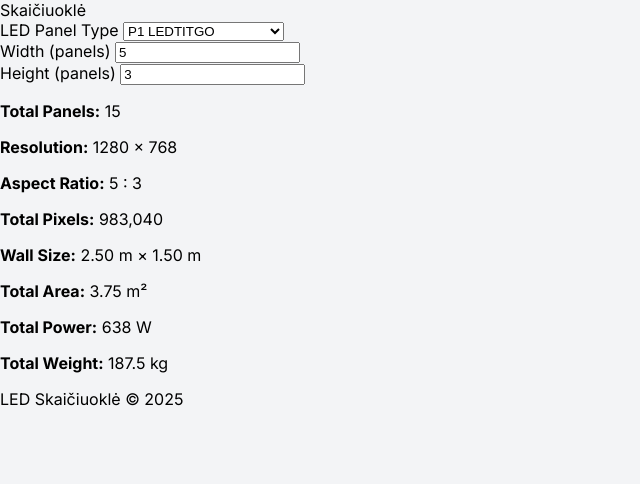
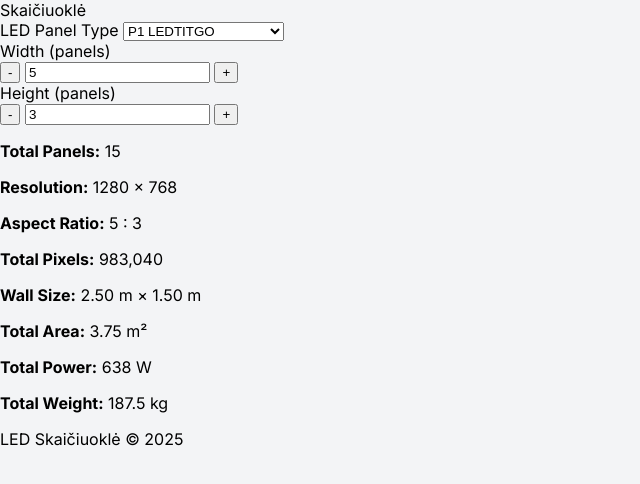
Before and after one commit to stogarauna/skaiciuokle, a SvelteKit app: page / in a window 1280 px wide. Shown: the top 484 px of the page, without its empty margins (0-640 px from the left). Built offline with nearby package versions, Linux system fonts and the light colour scheme.

Commit message:
Pridėti + ir - mygtukai panels width/height

```diff
--- a/src/routes/+page.svelte
+++ b/src/routes/+page.svelte
@@ -67,6 +67,8 @@
 			<label for="widthInput" class="block mb-1 text-sm font-semibold text-gray-700">
 				Width (panels)
 			</label>
+			<div class="flex items-center gap-2">
+				<button type="button" aria-label="Decrease width" class="w-10 h-10 rounded-full bg-gray-200 text-2xl flex items-center justify-center select-none active:bg-gray-300" on:click={() => width = Math.max(1, width - 1)}>-</button>
 				<input
 					id="widthInput"
 					type="number"
@@ -74,12 +76,16 @@
 					bind:value={width}
 					class="w-full border border-gray-300 rounded-xl p-3 text-center text-lg focus:ring-2 focus:ring-blue-500"
 				/>
+				<button type="button" aria-label="Increase width" class="w-10 h-10 rounded-full bg-gray-200 text-2xl flex items-center justify-center select-none active:bg-gray-300" on:click={() => width = width + 1}>+</button>
+			</div>
 		</div>
 
 		<div>
 			<label for="heightInput" class="block mb-1 text-sm font-semibold text-gray-700">
 				Height (panels)
 			</label>
+			<div class="flex items-center gap-2">
+				<button type="button" aria-label="Decrease height" class="w-10 h-10 rounded-full bg-gray-200 text-2xl flex items-center justify-center select-none active:bg-gray-300" on:click={() => height = Math.max(1, height - 1)}>-</button>
 				<input
 					id="heightInput"
 					type="number"
@@ -87,6 +93,8 @@
 					bind:value={height}
 					class="w-full border border-gray-300 rounded-xl p-3 text-center text-lg focus:ring-2 focus:ring-blue-500"
 				/>
+				<button type="button" aria-label="Increase height" class="w-10 h-10 rounded-full bg-gray-200 text-2xl flex items-center justify-center select-none active:bg-gray-300" on:click={() => height = height + 1}>+</button>
+			</div>
 		</div>
 	</div>
 
```
Lines whose indentation alone changed are shown as unchanged.
